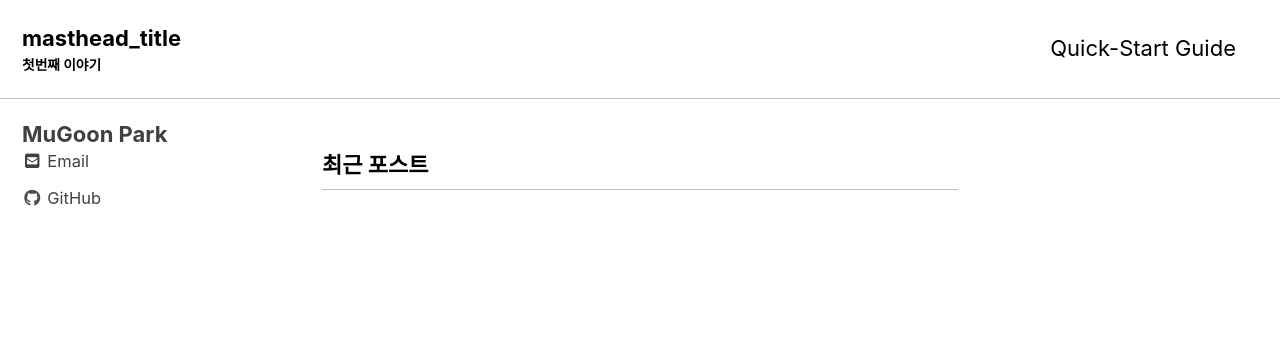
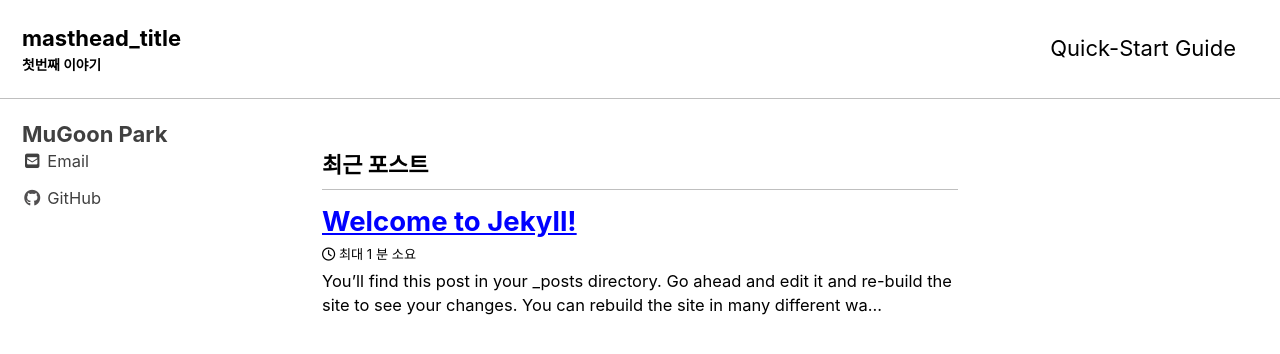
Before and after one commit to mugunPark/mkpark.github.io, a Jekyll site: the page built from index.html, in a window 1280 px wide and 900 px high. Shown: the top 354 px of the window. Built offline with Jekyll 4.4.1, drawn with Linux system fonts in a browser that asks for light colours; cached includes are drawn as plain includes; nearby versions of some CDN libraries; the list of posts is cut into pages by our own code; some of the changed lines change nothing that is shown.

Commit message:
연습 중...

```diff
--- a/_config.yml
+++ b/_config.yml
@@ -258,7 +258,7 @@
 defaults:
   # _posts
   - scope:
-      path: "_post"
+      path: ""
       type: posts
     values:
       layout: single
```
Also changed, not shown: _posts/2019-12-07-test-posts.md (renamed from _post/2019-12-07-test-posts.md).
